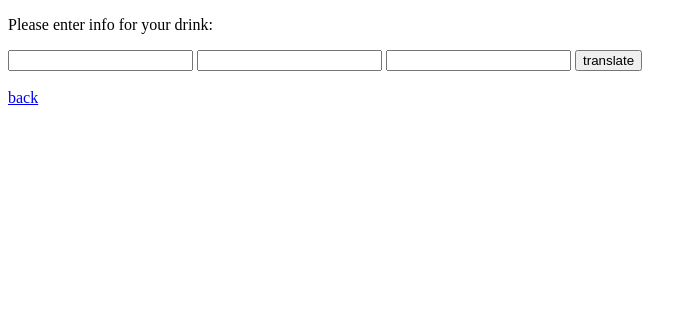
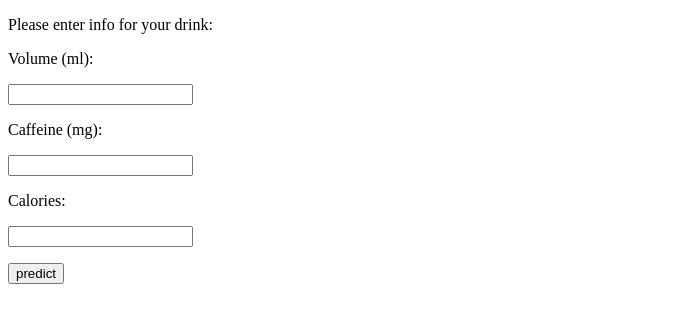
Before and after one commit to kaifeng-yu16/Cloud-based_Bi_Data_Systems_Project, a Flask app: page /predict in a window 1280 px wide. Shown: the top 323 px of the page, without its empty margins (0-697 px from the left). Run offline with Flask 2, Linux system fonts and the light colour scheme.

Commit message:
add flask

```diff
--- a/main.py
+++ b/main.py
@@ -16,6 +16,9 @@ def predict(caffeine, calories, volume):
         "caffeine": {0: caffeine},
     }
     data = pd.DataFrame(data=my_data)
+    data["volume"] = pd.to_numeric(data["volume"]).astype(float, errors = 'raise')
+    data["calories"] = pd.to_numeric(data["calories"]).astype('int32', errors = 'raise')
+    data["caffeine"] = pd.to_numeric(data["caffeine"]).astype('int32', errors = 'raise')
     result = loaded_model.predict(pd.DataFrame(data))
     return result
 
--- a/requirements.txt
+++ b/requirements.txt
@@ -13,6 +13,5 @@ psutil==5.8.0
 scikit-learn==0.24.1
 typing-extensions==3.7.4.3
 xgboost==1.5.1
-uvicorn[standard]
-fastapi
+Flask==2.0.3
 pydantic
--- a/templates/predict.html
+++ b/templates/predict.html
@@ -6,14 +6,13 @@
     <body>
         <p>Please enter info for your drink:</p>
         <form method="POST">
-            <input type="number" step="any" name="volume">
-            <input type="number" name="caffeine">
-            <input type="number" name="calories">
-            <input type="submit" value="translate">
+            <p>Volume (ml): </p><input type="number" step="any" name="volume"></p>
+            <p>Caffeine (mg): </p><input type="number" name="caffeine"></p>
+            <p>Calories: </p></Calories><input type="number" name="calories"></p>
+            <input type="submit" value="predict">
         </form>
         {% if name %}
-        </br>{{trans_text}}
+        </br>This drink is: {{res}}
         {% endif %}
-        <br><a href="{{ url_for('hello')}}">back</a><br>
     </body>
 </html>
```
Also changed, not shown: 1 other file.
